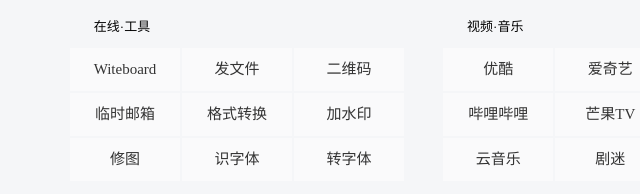
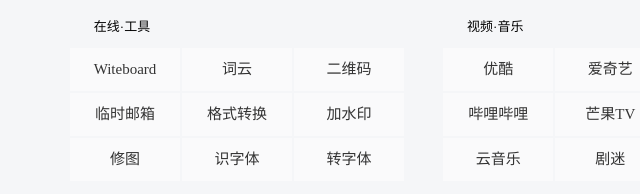
Before and after one commit to appexplore/starnavi, a plain HTML site: page index.html in a window 1280 px wide. Shown: the part 251-445 px from the top of the page, 13-653 px from the left. Drawn offline with nearby package versions, Linux system fonts and the light colour scheme; a script that the page names is missing.

Commit message:
Update index.html

```diff
--- a/index.html
+++ b/index.html
@@ -133,7 +133,7 @@ var _hmt = _hmt || [];
                 </div>
                 <ul class="box-content">
 		    <li><a href="https://witeboard.com/" target="_blank" rel="nofollow">Witeboard</a></li>
-                    <li><a href="https://send.firefox.com/" target="_blank" rel="nofollow">发文件</a></li>
+                    <li><a href="https://minitagcloud.cn/" target="_blank" rel="nofollow">词云</a></li>
                     <li><a href="https://cli.im/" target="_blank" rel="nofollow">二维码</a></li>
                     <li><a href="http://mail.bccto.me/?lang=cn" target="_blank" rel="nofollow">临时邮箱</a></li>
                     <li><a href="https://convertio.co/zh/" target="_blank" rel="nofollow">格式转换</a></li>
```
